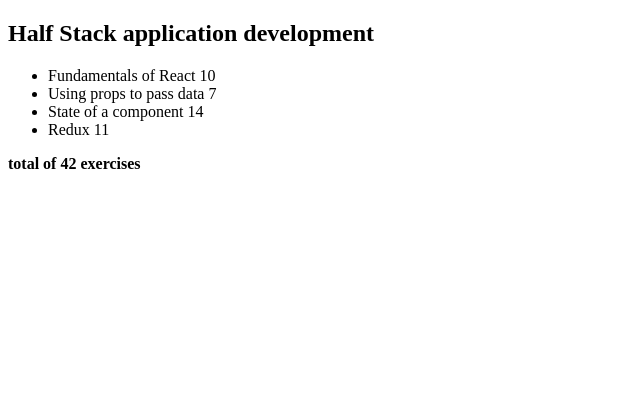
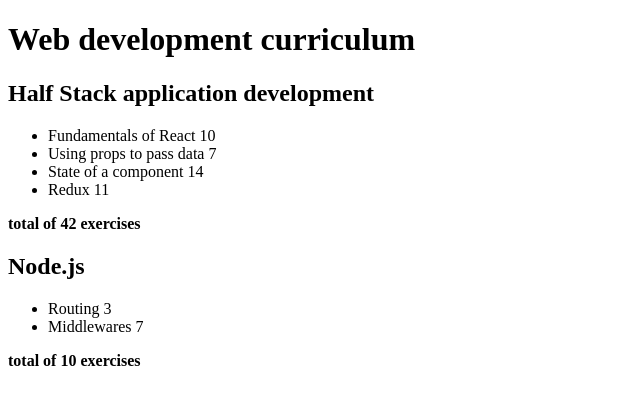
Before and after one commit to ignacioFernandezJeansalle/fullstackopen, a React app in the folder part2/courseinfo/: page / in a window 1280 px wide. Shown: the top 404 px of the page, without its empty margins (0-640 px from the left). Built offline with nearby package versions, Linux system fonts and the light colour scheme; the HTML template or start-up script is replaced by a standard one.

Commit message:
Refactor app with more courses (ex2.4)

```diff
--- a/part2/courseinfo/src/App.jsx
+++ b/part2/courseinfo/src/App.jsx
@@ -1,9 +1,10 @@
 import Course from "./components/Course";
 
 function App() {
-  const course = {
+  const courses = [
+    {
+      name: "Half Stack application development",
       id: 1,
-    name: "Half Stack application development",
       parts: [
         {
           name: "Fundamentals of React",
@@ -26,11 +27,31 @@
           id: 4,
         },
       ],
-  };
+    },
+    {
+      name: "Node.js",
+      id: 2,
+      parts: [
+        {
+          name: "Routing",
+          exercises: 3,
+          id: 1,
+        },
+        {
+          name: "Middlewares",
+          exercises: 7,
+          id: 2,
+        },
+      ],
+    },
+  ];
 
   return (
     <main>
-      <Course course={course} />
+      <h1>Web development curriculum</h1>
+      {courses.map((course) => (
+        <Course key={course.id} course={course} />
+      ))}
     </main>
   );
 }
--- a/part2/courseinfo/src/components/Header.jsx
+++ b/part2/courseinfo/src/components/Header.jsx
@@ -1,5 +1,5 @@
 function Header({ name }) {
-  return <h1>{name}</h1>;
+  return <h2>{name}</h2>;
 }
 
 export default Header;
```
Lines whose indentation alone changed are shown as unchanged.
